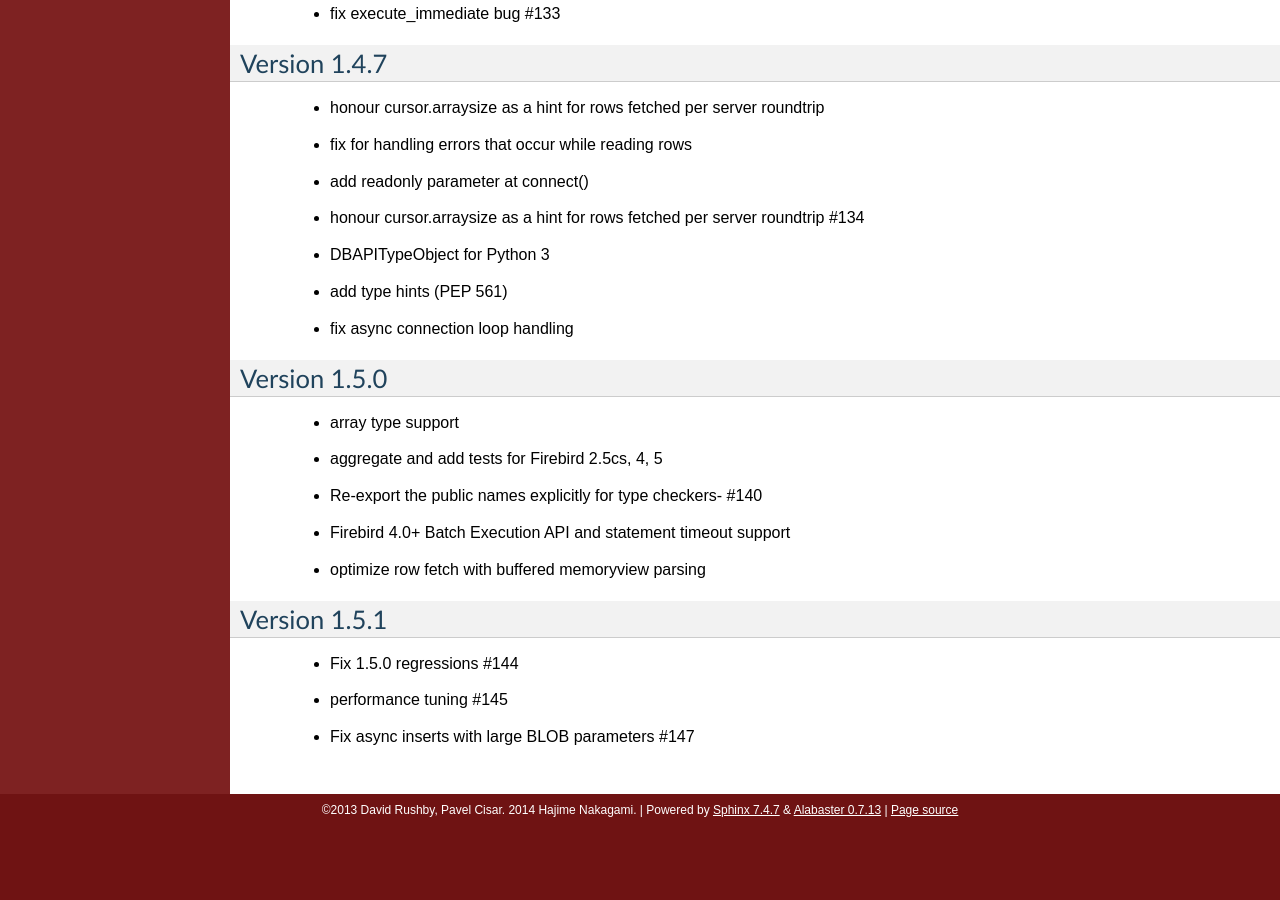
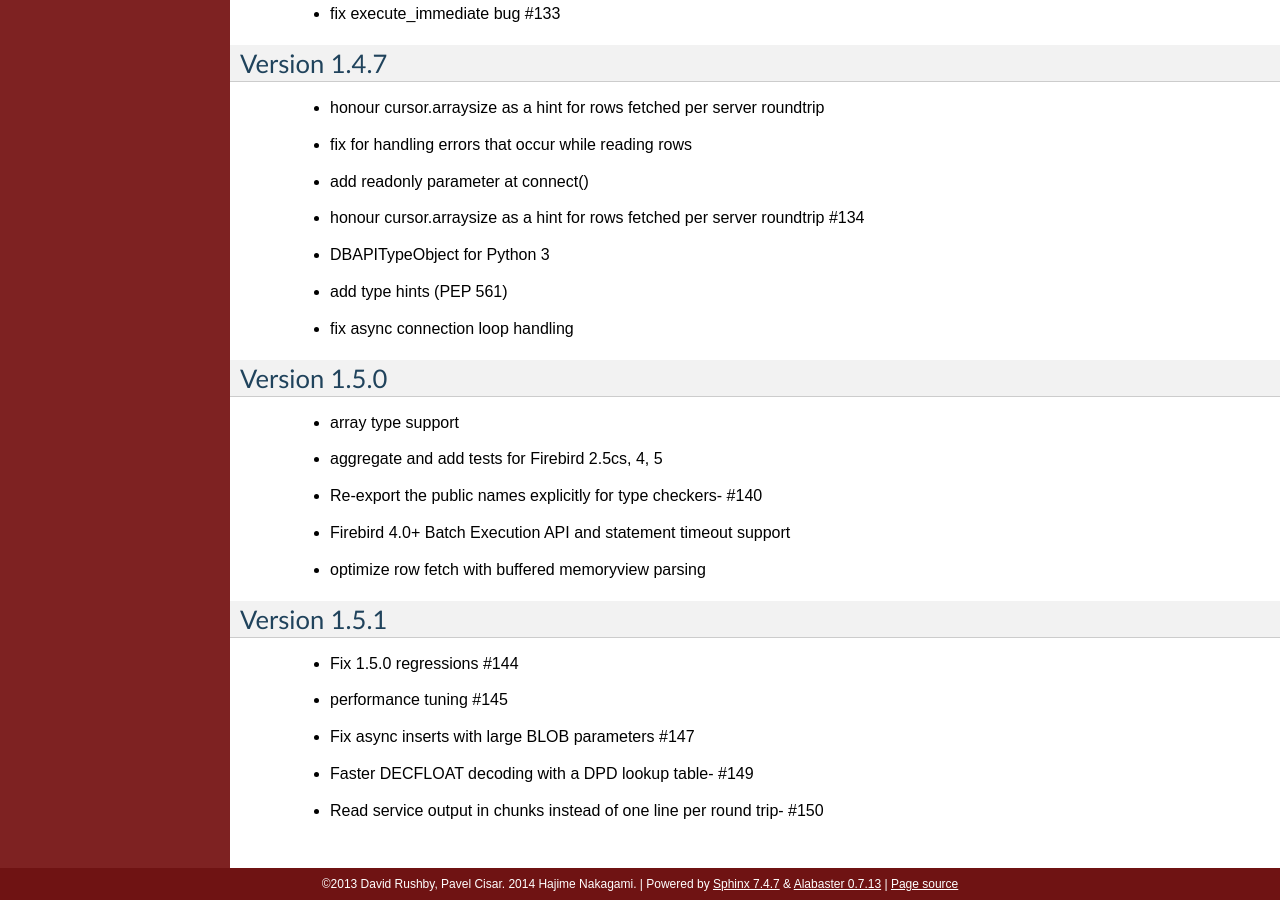
Before and after one commit to nakagami/pyfirebirdsql, a Sphinx documentation site: the page built from sphinx/changelog.rst, in a window 1280 px wide and 900 px high, scrolled down 7923 px. Built offline with Sphinx 7.4.7, drawn with Linux system fonts in a browser that asks for light colours; before the commit the page ends 8749 px from its top, so only the background shows below that.

Commit message:
add changelog

```diff
--- a/sphinx/changelog.rst
+++ b/sphinx/changelog.rst
@@ -381,3 +381,5 @@ Version 1.5.1
    - Fix 1.5.0 regressions #144
    - performance tuning #145
    - Fix async inserts with large BLOB parameters #147
+   - Faster DECFLOAT decoding with a DPD lookup table- #149
+   - Read service output in chunks instead of one line per round trip- #150
```
